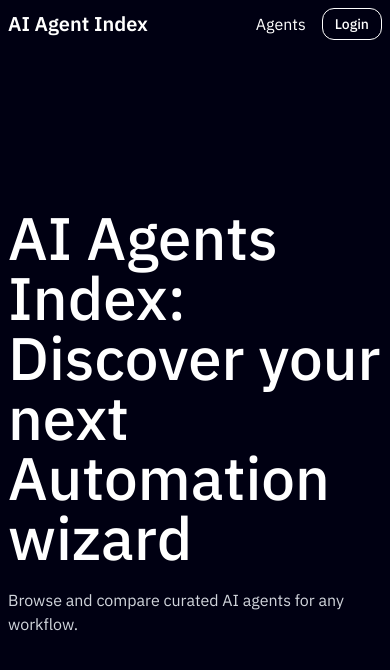
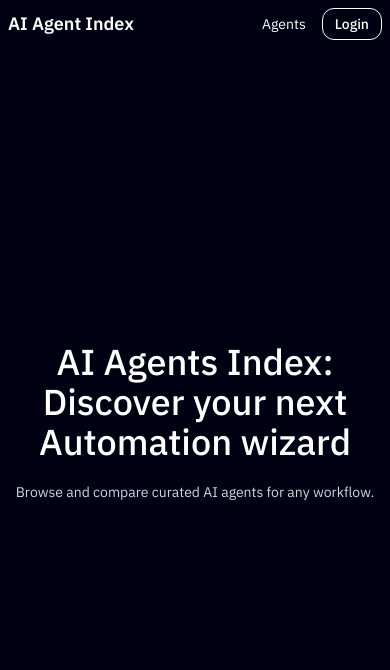
Before and after one commit to jamshed-uddin/ai-agent-catalog, a Next.js app: page / in a window 390 px wide. Shown: the top 670 px of the page. Built offline with nearby package versions, Linux system fonts and the light colour scheme.

Commit message:
next auth google signin setup

```diff
--- /dev/null
+++ b/src/auth.config.ts
@@ -0,0 +1,9 @@
+import { NextAuthConfig } from "next-auth";
+
+export const authConfig: NextAuthConfig = {
+  trustHost: true,
+  session: {
+    strategy: "jwt",
+  },
+  providers: [],
+};
--- /dev/null
+++ b/src/auth.ts
@@ -0,0 +1,13 @@
+import NextAuth from "next-auth";
+import { authConfig } from "./auth.config";
+import Google from "next-auth/providers/google";
+
+export const {} = NextAuth({
+  ...authConfig,
+  providers: [Google],
+  callbacks: {
+    async session({ session }) {
+      return session;
+    },
+  },
+});
--- a/src/components/Hero.tsx
+++ b/src/components/Hero.tsx
@@ -3,12 +3,12 @@ import React from "react";
 const Hero = () => {
   return (
     <div className="h-screen w-full flex flex-col justify-center items-center gap-5">
-      <div className="flex flex-col items-center text-6xl font-medium">
+      <div className="flex flex-col items-center text-4xl lg:text-6xl font-medium">
         <h1>AI Agents Index:</h1>
         <h1>Discover your next</h1>
         <h1>Automation wizard</h1>
       </div>
-      <p className="text-gray-300">
+      <p className="text-gray-300 text-center text-sm lg:text-base">
         Browse and compare curated AI agents for any workflow.
       </p>
     </div>
--- a/src/components/Navbar.tsx
+++ b/src/components/Navbar.tsx
@@ -6,10 +6,10 @@ const Navbar = () => {
   return (
     <nav className="py-2 fixed left-2 lg:left-32 right-2 lg:right-32">
       <ul className="flex items-center ">
-        <li className="flex-1 text-xl font-semibold">
+        <li className="flex-1 text-lg lg:text-xl font-semibold">
           <Link href={"/"}>AI Agent Index</Link>
         </li>
-        <li>
+        <li className="text-sm lg:text-base">
           <Link href={"/"}>Agents</Link>
         </li>
         <li className="ml-4">
```
Also changed, not shown: src/middleware.ts (added).
